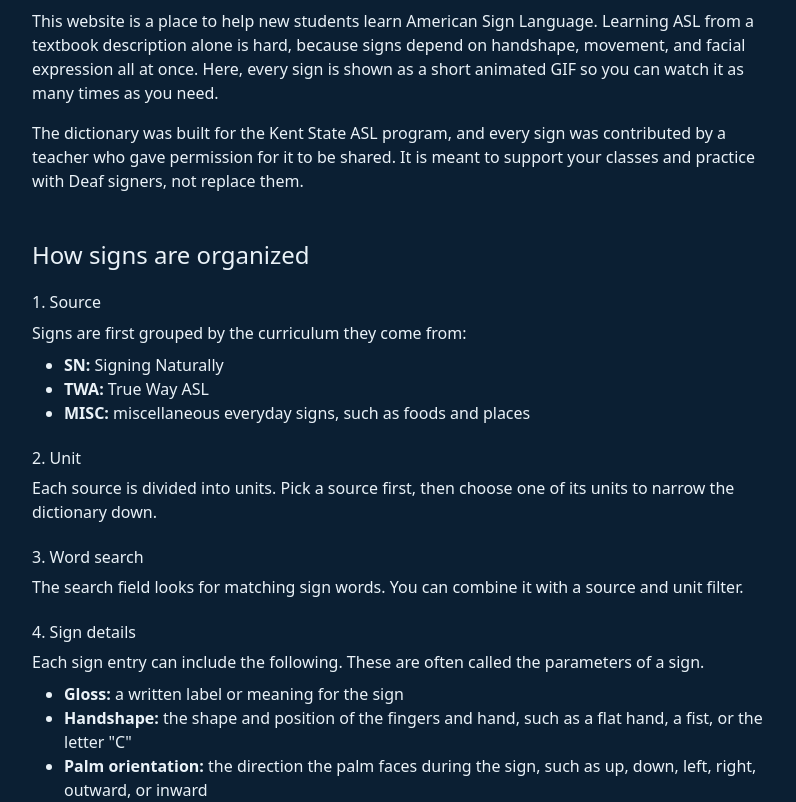
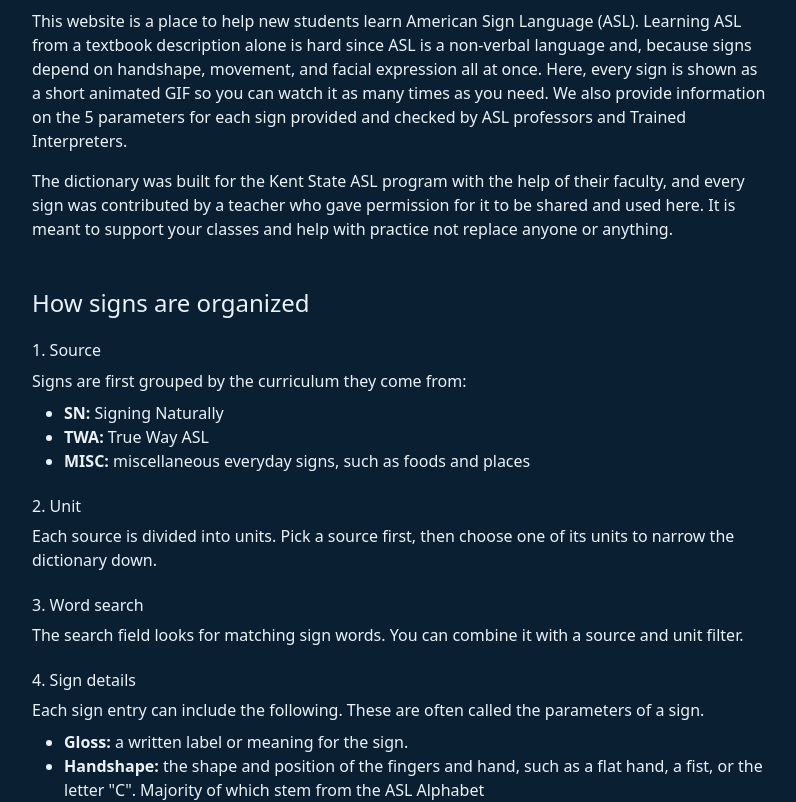
Before and after one commit to ManOfNeptune27/ASLDepartmentDictionary, a SvelteKit app: page / in a window 1280 px wide. Shown: the part 340-1142 px from the top of the page, without its empty margins (240-1036 px from the left). Built offline with nearby package versions, Linux system fonts and the light colour scheme.

Commit message:
Improvements fot Adsense

```diff
--- a/src/routes/+layout.svelte
+++ b/src/routes/+layout.svelte
@@ -2,7 +2,6 @@
 	import favicon from '$lib/assets/favicon.png';
 	import { tick } from 'svelte';
 	import { page } from '$app/state';
-	import AdSlot from '$lib/components/AdSlot.svelte';
 	import { isAdPath, measureContentText, MIN_TEXT_CHARS } from '$lib/ads';
 	import { SITE_URL } from '$lib/site';
 	import '../app.css';
@@ -65,9 +64,6 @@
 
 	<div class="app-content" bind:this={contentEl}>
 		{@render children()}
-		{#if showAd}
-			<AdSlot />
-		{/if}
 	</div>
 
 	<footer class="text-center py-3 mt-4 border-top">
--- a/src/routes/+page.svelte
+++ b/src/routes/+page.svelte
@@ -14,15 +14,15 @@
 
 	<h2 class="h4">About</h2>
 	<p>
-		This website is a place to help new students learn American Sign Language. Learning ASL
-		from a textbook description alone is hard, because signs depend on handshape, movement, and
+		This website is a place to help new students learn American Sign Language (ASL). Learning ASL
+		from a textbook description alone is hard since ASL is a non-verbal language and, because signs depend on handshape, movement, and
 		facial expression all at once. Here, every sign is shown as a short animated GIF so you can
-		watch it as many times as you need.
+		watch it as many times as you need. We also provide information on the 5 parameters for each sign provided and checked by ASL professors and Trained Interpreters.
 	</p>
 	<p>
-		The dictionary was built for the Kent State ASL program, and every sign was contributed by a
-		teacher who gave permission for it to be shared. It is meant to support your classes and
-		practice with Deaf signers, not replace them.
+		The dictionary was built for the Kent State ASL program with the help of their faculty, and every sign was contributed by a
+		teacher who gave permission for it to be shared and used here. It is meant to support your classes and help with practice not replace
+		anyone or anything.
 	</p>
 
 	<h2 class="h4 mt-5">How signs are organized</h2>
@@ -52,26 +52,26 @@
 		Each sign entry can include the following. These are often called the parameters of a sign.
 	</p>
 	<ul>
-		<li><strong>Gloss:</strong> a written label or meaning for the sign</li>
+		<li><strong>Gloss:</strong> a written label or meaning for the sign.</li>
 		<li>
 			<strong>Handshape:</strong> the shape and position of the fingers and hand, such as a flat
-			hand, a fist, or the letter "C"
+			hand, a fist, or the letter "C". Majority of which stem from the ASL Alphabet
 		</li>
 		<li>
 			<strong>Palm orientation:</strong> the direction the palm faces during the sign, such as up,
-			down, left, right, outward, or inward
+			down, left, right, outward, or inward.
 		</li>
 		<li>
 			<strong>Location:</strong> where the sign is made on or near the body, usually somewhere
-			between the head and the waist, such as the forehead, chin, or neutral space in front of you
+			between the head and the waist, such as the forehead, chin, or neutral space in front of you.
 		</li>
 		<li>
 			<strong>Movement:</strong> what the hands do, including the path, speed, and repetition, such
-			as tapping, circles, or arcs
+			as tapping, circles, or arcs.
 		</li>
 		<li>
 			<strong>Non-manual signals:</strong> facial expressions, head nods and shakes, mouth shapes,
-			and body posture, which add grammar, tone, and emotion
+			and body posture, which add grammar, tone, and emotion.
 		</li>
 	</ul>
 
```
Also changed, not shown: src/routes/about/+page.svelte (+24 -0 lines), src/routes/dictionary/+page.svelte (+0 -13 lines).
